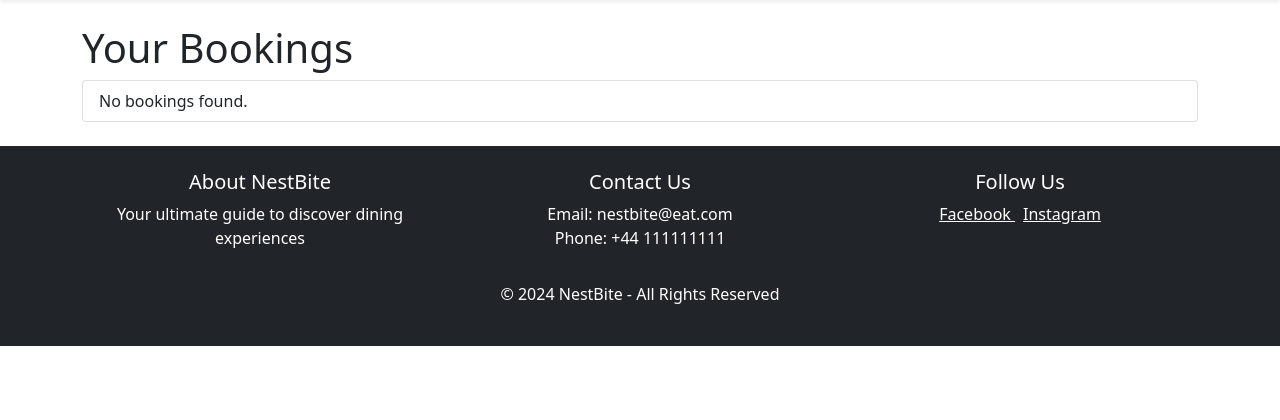
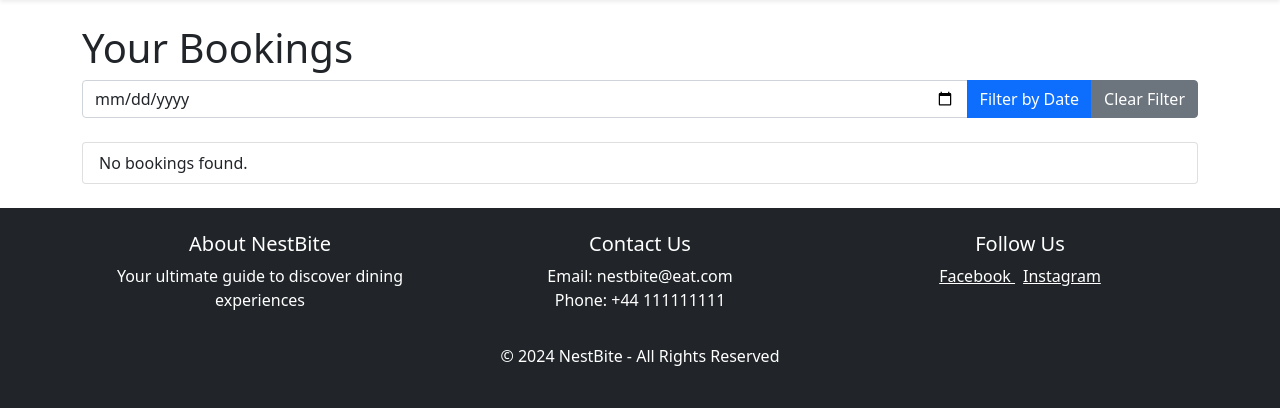
Before and after one commit to ValerioS05/nestbite, a Django app: page /booking/ in a window 1280 px wide. Shown: the part 56-476 px from the top of the page. Run offline with Django 4.2, Linux system fonts and the light colour scheme; the visitor is signed in with stand-in values (Sample User, id 1); data that the repository does not hold is empty; some libraries are stand-ins or nearby versions.

Commit message:
add delete logic for ended bookings, update booking_list for filtering by date

```diff
--- a/booking/views.py
+++ b/booking/views.py
@@ -2,6 +2,7 @@ from django.shortcuts import render, redirect, get_object_or_404
 from django.contrib.auth.decorators import login_required
 from django.contrib import messages
 from django.utils import timezone
+from django.utils.dateparse import parse_date
 from datetime import datetime, timedelta
 from .forms import BookingForm
 from .models import Booking
@@ -160,12 +161,23 @@ def update_booking(request, booking_id):
 
 @login_required
 def booking_list(request):
-    if request.user.is_staff:
-        bookings = Booking.objects.all()  # Retrieve all bookings for staff
+    user = request.user
+    filter_date_str = request.GET.get('filter_date', None)
+    filter_date = None
+
+    if filter_date_str:
+        filter_date = parse_date(filter_date_str)
+
+    if user.is_staff:
+        bookings = Booking.objects.all()
     else:
-        bookings = Booking.objects.filter(customer_email=request.user.email)  # Filter by the user's email
+        bookings = Booking.objects.filter(customer_email=user.email)
 
-    return render(request, 'booking/booking_list.html', {'bookings': bookings})
+    if filter_date:
+        bookings = bookings.filter(booking_date=filter_date)
+
+    return render(request, 'booking/booking_list.html', {'bookings': bookings, 'filter_date': filter_date_str})
+
 
 @login_required
 def booking_detail(request, booking_id):
@@ -198,3 +210,14 @@ def cancel_booking(request, booking_id):
         return redirect('booking_list')
 
     return render(request, 'booking/cancel_booking.html', {'booking': booking})
+
+
+def delete_finished_booking(booking_id):
+    booking = get_object_or_404(Booking, id=booking_id)
+    booking_datetime = timezone.make_aware(datetime.combine(booking.booking_date, booking.end_time))
+    delete_time = booking_datetime + timedelta(hours=2)
+    now = timezone.now()
+    if now >= delete_time:
+        booking.delete()
+        return True
+    return False
--- a/templates/booking/booking_list.html
+++ b/templates/booking/booking_list.html
@@ -4,6 +4,15 @@
 
 {% block content %}
 <h1>Your Bookings</h1>
+
+<!-- Filter Form -->
+<form method="GET" class="mb-4">
+    <div class="input-group">
+        <input type="date" name="filter_date" class="form-control" value="{{ filter_date|default:'' }}">
+        <button type="submit" class="btn btn-primary">Filter by Date</button>
+        <a href="{% url 'booking_list' %}" class="btn btn-secondary">Clear Filter</a>
+    </div>
+</form>
 
 <ul class="list-group">
     {% for booking in bookings %}
@@ -20,6 +29,7 @@
         <li class="list-group-item">No bookings found.</li>
     {% endfor %}
 </ul>
+
 {% if messages %}
   <div class="container mt-3">
     {% for message in messages %}
```
